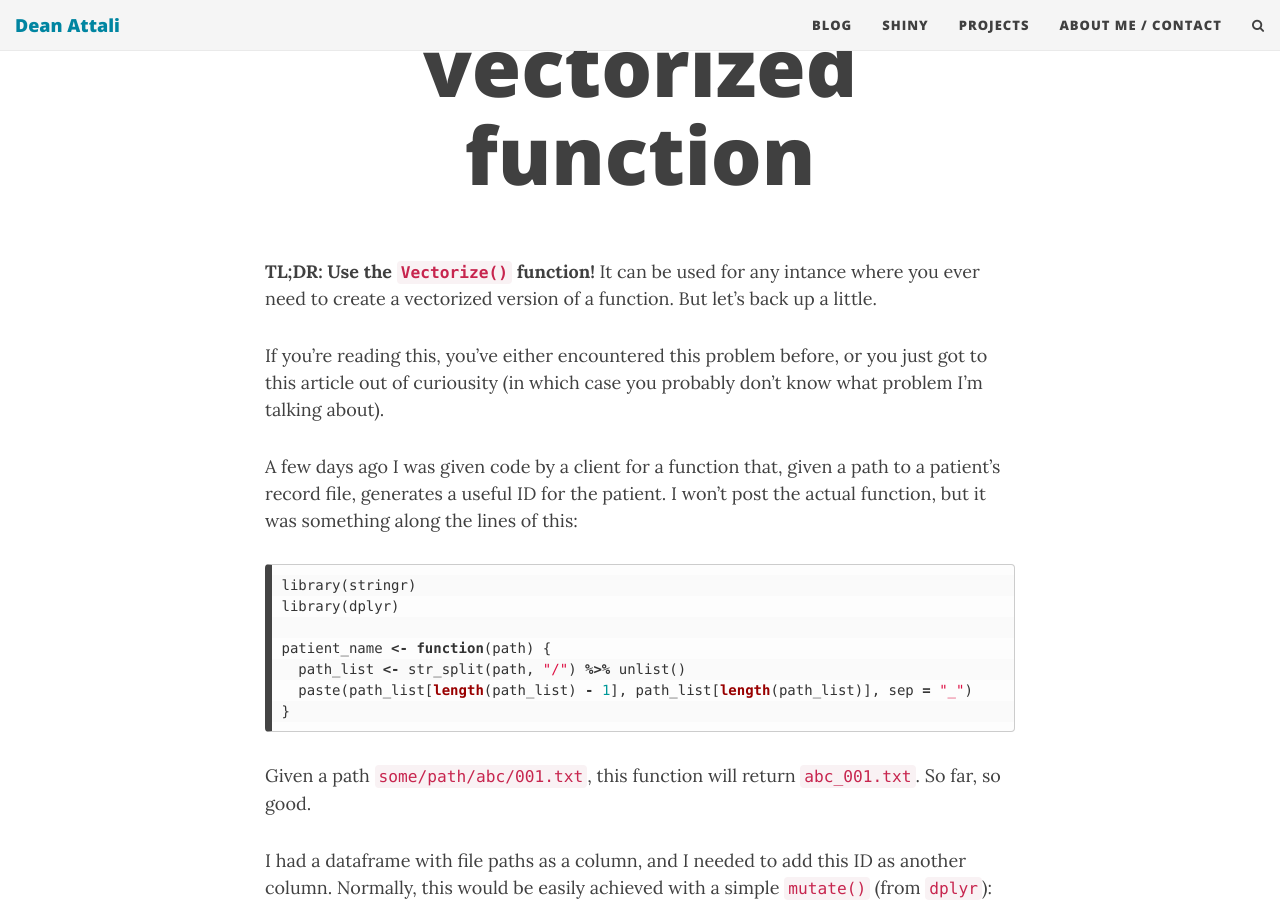
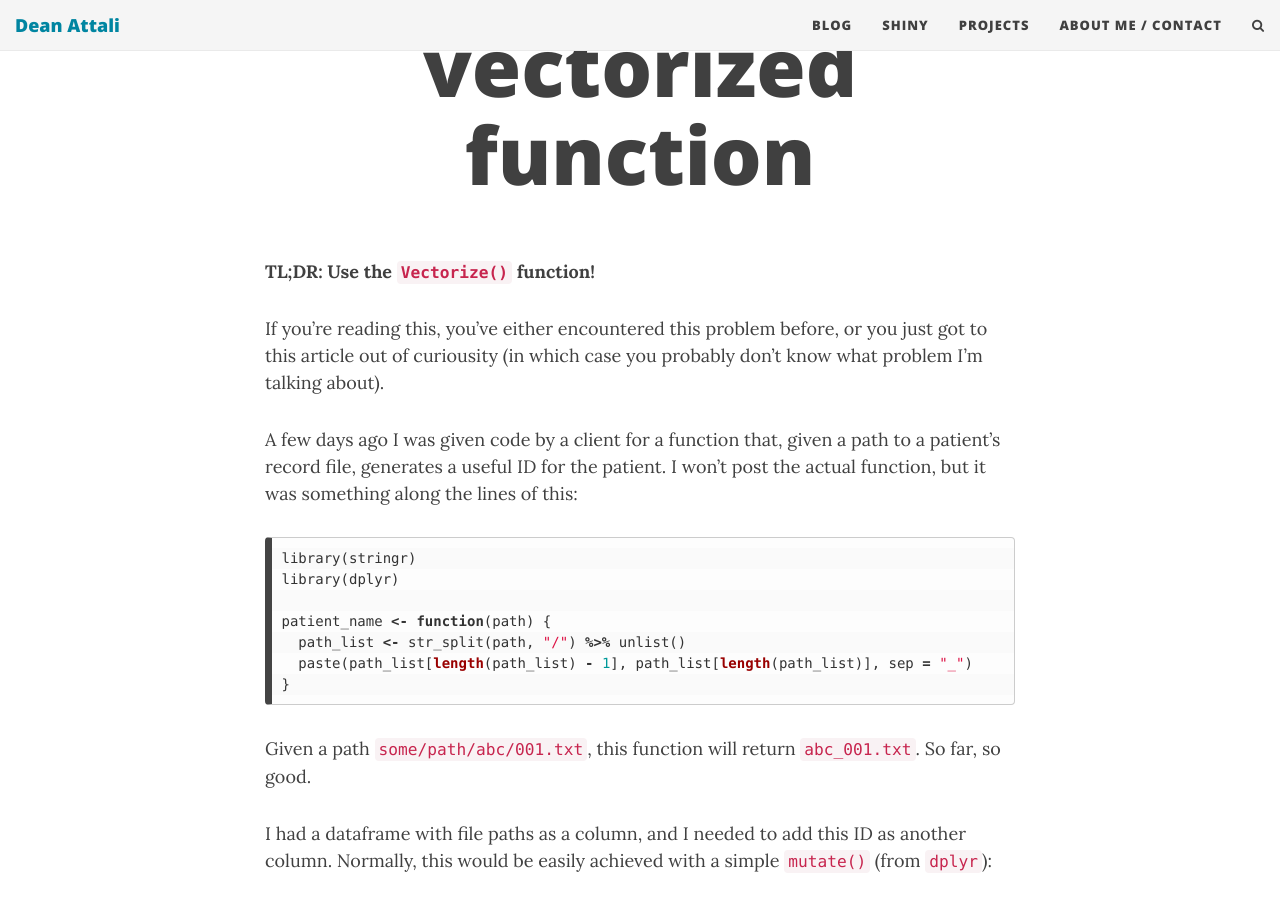
Before and after one commit to daattali/daattali.github.io, a Jekyll site: the page built from 2018-04-09-mutate-non-vectorized.md, in a window 1280 px wide and 900 px high, scrolled down 372 px. Built offline with Jekyll 4.4.1, drawn with Linux system fonts in a browser that asks for light colours; nearby versions of some CDN libraries.

Commit message:
Update 2018-04-09-mutate-non-vectorized.md

```diff
--- a/2018-04-09-mutate-non-vectorized.md
+++ b/2018-04-09-mutate-non-vectorized.md
@@ -5,7 +5,7 @@ permalink: /blog/mutate-non-vectorized/
 date: 2018-04-09 11:00:00 -0400
 ---
 
-**TL;DR: Use the `Vectorize()` function!** It can be used for any intance where you ever need to create a vectorized version of a function. But let's back up a little.
+**TL;DR: Use the `Vectorize()` function!**
 
 If you're reading this, you've either encountered this problem before, or you just got to this article out of curiousity (in which case you probably don't know what problem I'm talking about).
 
```
